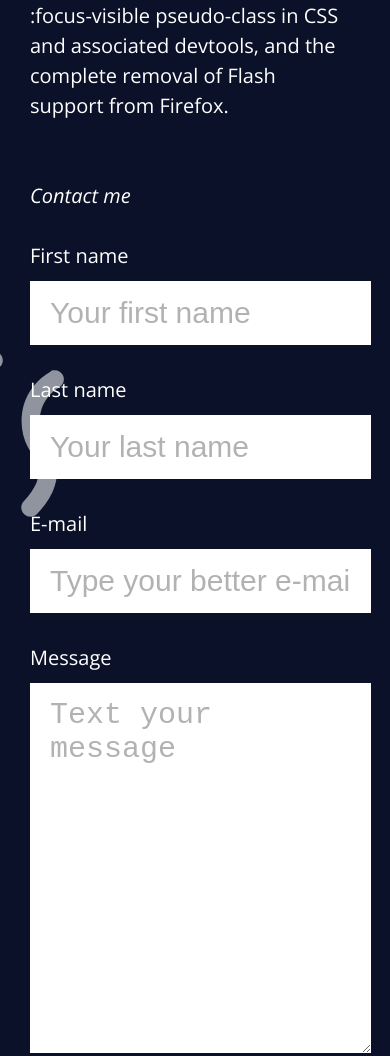
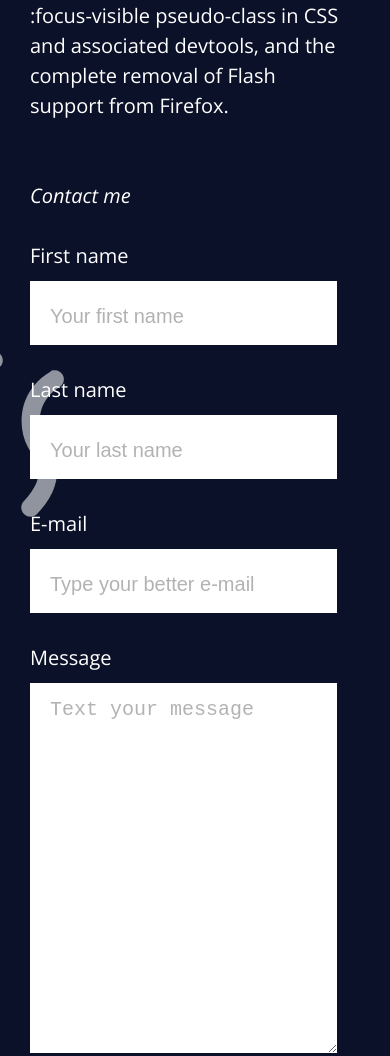
Before and after one commit to MarceloCardoso98/Landing-Page, a plain HTML site: page index.html in a window 390 px wide. Shown: the part 9395-10451 px from the top of the page. Drawn offline with nearby package versions, Linux system fonts and the light colour scheme.

Commit message:
resize form @queryes

```diff
--- a/assets/css/style.css
+++ b/assets/css/style.css
@@ -147,7 +147,7 @@
   border-radius: 3px;
   background: var(--white-color);
   color: var(--primary-color);
-  padding: 1.5px 2rem;
+  padding: 1.5rem 2rem;
   font-size: 3rem;
   cursor: pointer;
   transition: all 300ms ease-in-out;
@@ -268,3 +268,14 @@
     display: none;
   }
 }
+
+@media (max-width: 400px) {
+  .contact-form> .form-grid> .form-group input, .contact-form> .form-grid> .form-group textarea  {
+  width: 90%;
+  }
+
+  .contact-form> .form-grid> .form-group input::placeholder, .contact-form> .form-grid> .form-group textarea::placeholder  {
+
+    font-size: 2rem;
+    }
+}
```
